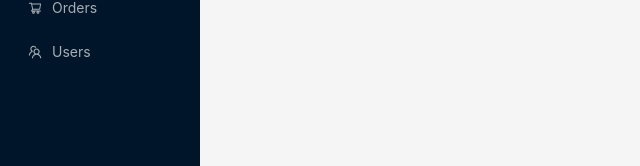
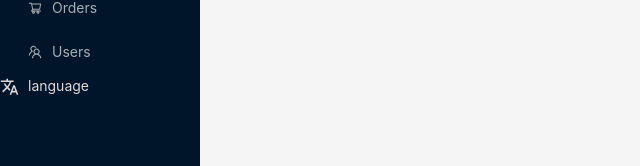
Before and after one commit to AlexNixx/Ginger-admin-dashboard, a React (Create React App) app: page / in a window 1280 px wide. Shown: the part 272-438 px from the top of the page, without its empty margins (0-640 px from the left). Built offline with nearby package versions, Linux system fonts and the light colour scheme.

Commit message:
implement lang switcher

```diff
--- a/src/components/Layout/Sidebar/Sidebar.tsx
+++ b/src/components/Layout/Sidebar/Sidebar.tsx
@@ -8,6 +8,7 @@ import logoCollapsed from "shared/assets/image/logo-collapsed.svg";
 
 import cls from "./Sidebar.module.scss";
 import { useLocation } from "react-router-dom";
+import { LanguageSwitcher } from "modules/session";
 
 export const Sidebar = () => {
 	const [collapsed, setCollapsed] = useState<boolean>(false);
@@ -39,6 +40,7 @@ export const Sidebar = () => {
 				mode="inline"
 				items={menuItems}
 			/>
+			<LanguageSwitcher />
 		</Layout.Sider>
 	);
 };
--- /dev/null
+++ b/src/modules/session/component/language-switcher/LanguageSwitcher.tsx
@@ -0,0 +1,45 @@
+import { Dropdown, Space } from "antd";
+
+import { useTranslation } from "react-i18next";
+
+import { LangIcon } from "./icon";
+
+import type { MenuProps } from "antd";
+
+import { FC } from "react";
+
+interface LanguageSwitcherProps {
+	short?: boolean;
+}
+
+const items: MenuProps["items"] = [
+	{
+		label: "English",
+		key: "en",
+	},
+	{
+		label: "Українська",
+		key: "ua",
+	},
+];
+
+export const LanguageSwitcher: FC<LanguageSwitcherProps> = ({
+	short = false,
+}) => {
+	const { t, i18n } = useTranslation();
+
+	const onClick: MenuProps["onClick"] = ({ key }) => {
+		i18n.changeLanguage(key);
+	};
+
+	return (
+		<Dropdown menu={{ items, onClick }}>
+			<a onClick={(e) => e.preventDefault()}>
+				<Space style={{ color: "#e1d8d8" }}>
+					<LangIcon />
+					{t(short ? "short-language" : "language")}
+				</Space>
+			</a>
+		</Dropdown>
+	);
+};
--- /dev/null
+++ b/src/modules/session/component/language-switcher/icon.tsx
@@ -0,0 +1,15 @@
+import Icon, { DownOutlined } from "@ant-design/icons";
+import type { CustomIconComponentProps } from "@ant-design/icons/lib/components/Icon";
+
+const LangSvg = () => (
+	<svg viewBox="0 0 25 22" width="20" height="20" fill="currentColor">
+		<path
+			fill="currentColor"
+			d="M12.87 15.07l-2.54-2.51.03-.03c1.74-1.94 2.98-4.17 3.71-6.53H17V4h-7V2H8v2H1v1.99h11.17C11.5 7.92 10.44 9.75 9 11.35 8.07 10.32 7.3 9.19 6.69 8h-2c.73 1.63 1.73 3.17 2.98 4.56l-5.09 5.02L4 19l5-5 3.11 3.11.76-2.04zM18.5 10h-2L12 22h2l1.12-3h4.75L21 22h2l-4.5-12zm-2.62 7l1.62-4.33L19.12 17h-3.24z"
+		></path>
+	</svg>
+);
+
+export const LangIcon = (props: Partial<CustomIconComponentProps>) => (
+	<Icon component={LangSvg} {...props} />
+);
--- /dev/null
+++ b/src/modules/session/index.ts
@@ -0,0 +1 @@
+export { LanguageSwitcher } from "./component/language-switcher/LanguageSwitcher"
```
